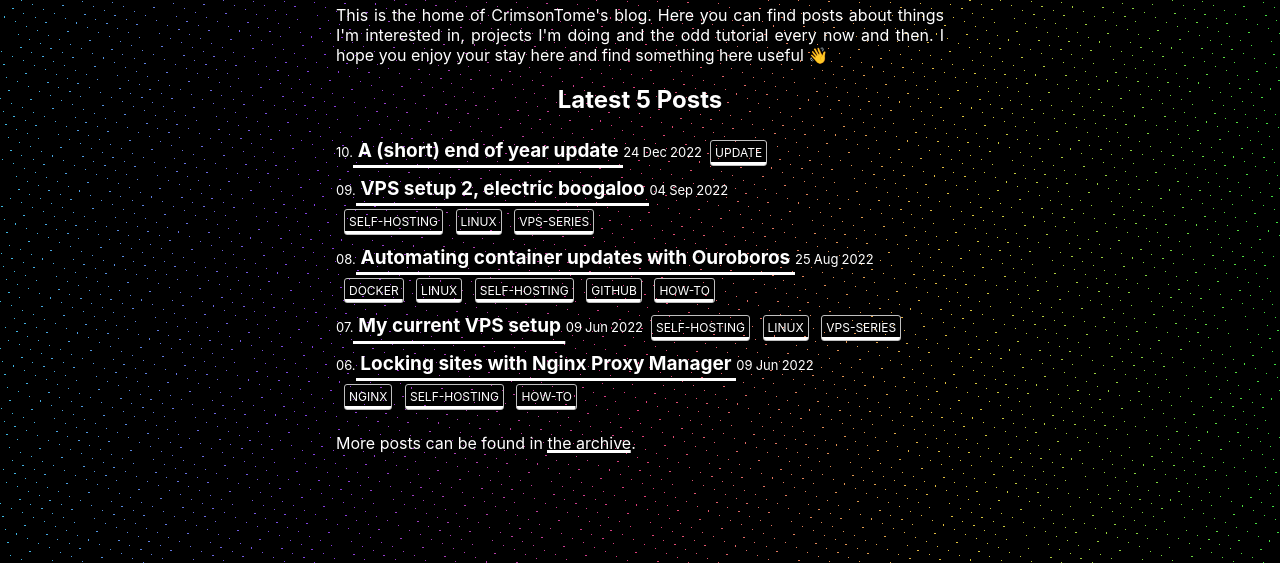
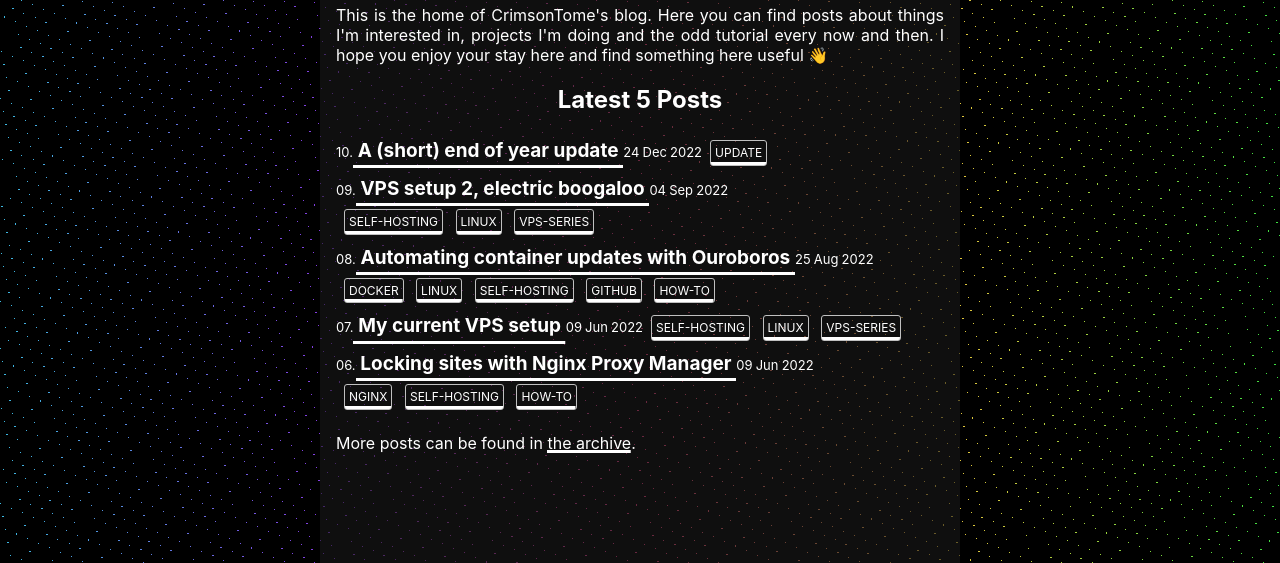
Before and after one commit to CrimsonTome/crimsontome.com, an Eleventy site: page index.njk in a window 1280 px wide. Shown: the part 71-634 px from the top of the page. Built offline with nearby package versions, Linux system fonts and the light colour scheme; Eleventy itself is replaced by a stand-in of ours; files that its build step writes are made by us from their sources.

Commit message:
chore: make text more visible by dimming bg

```diff
--- a/css/index.css
+++ b/css/index.css
@@ -111,6 +111,7 @@ main {
   padding: 1rem;
   grid-area: content;
   justify-self: center;
+  background: hsla(0, 0%, 10%, 0.6);
 }
 
 main :first-child {
```
